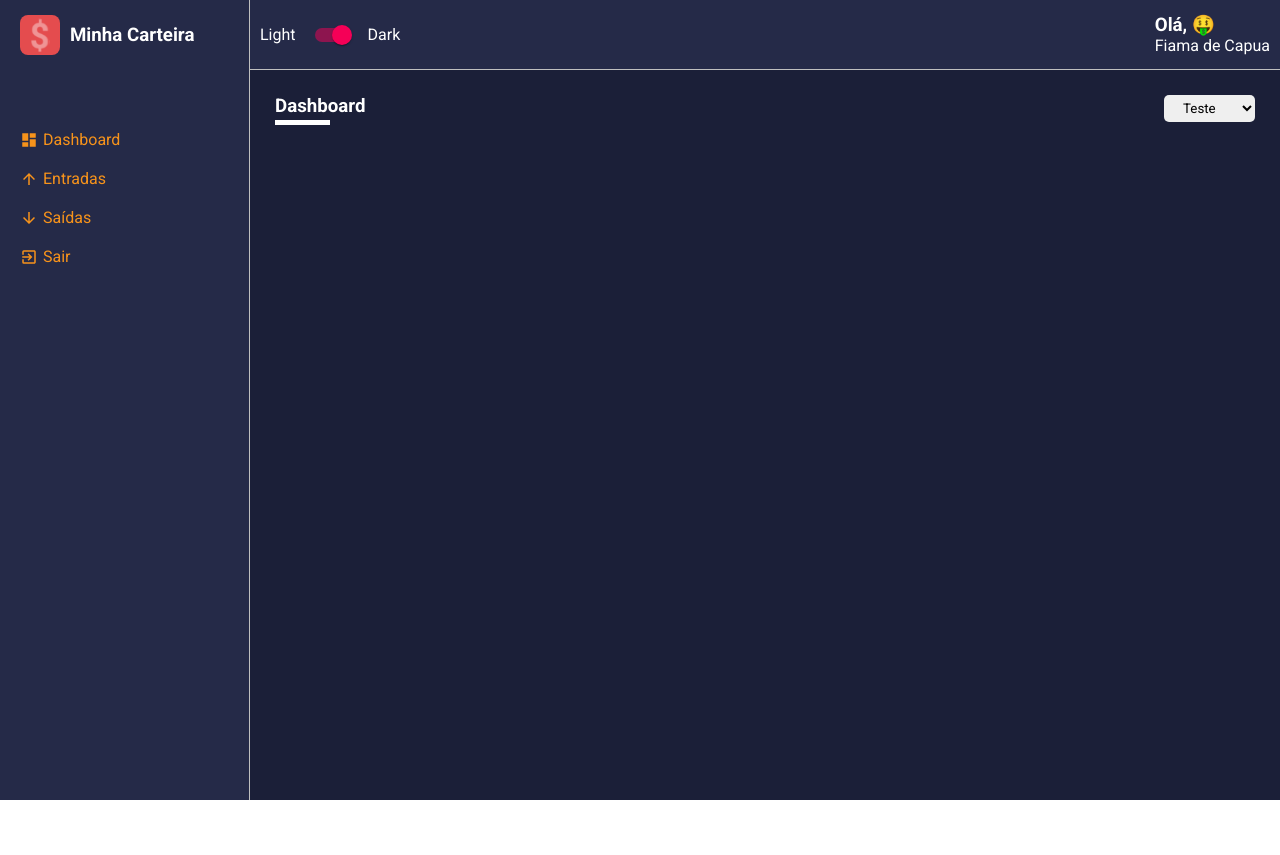
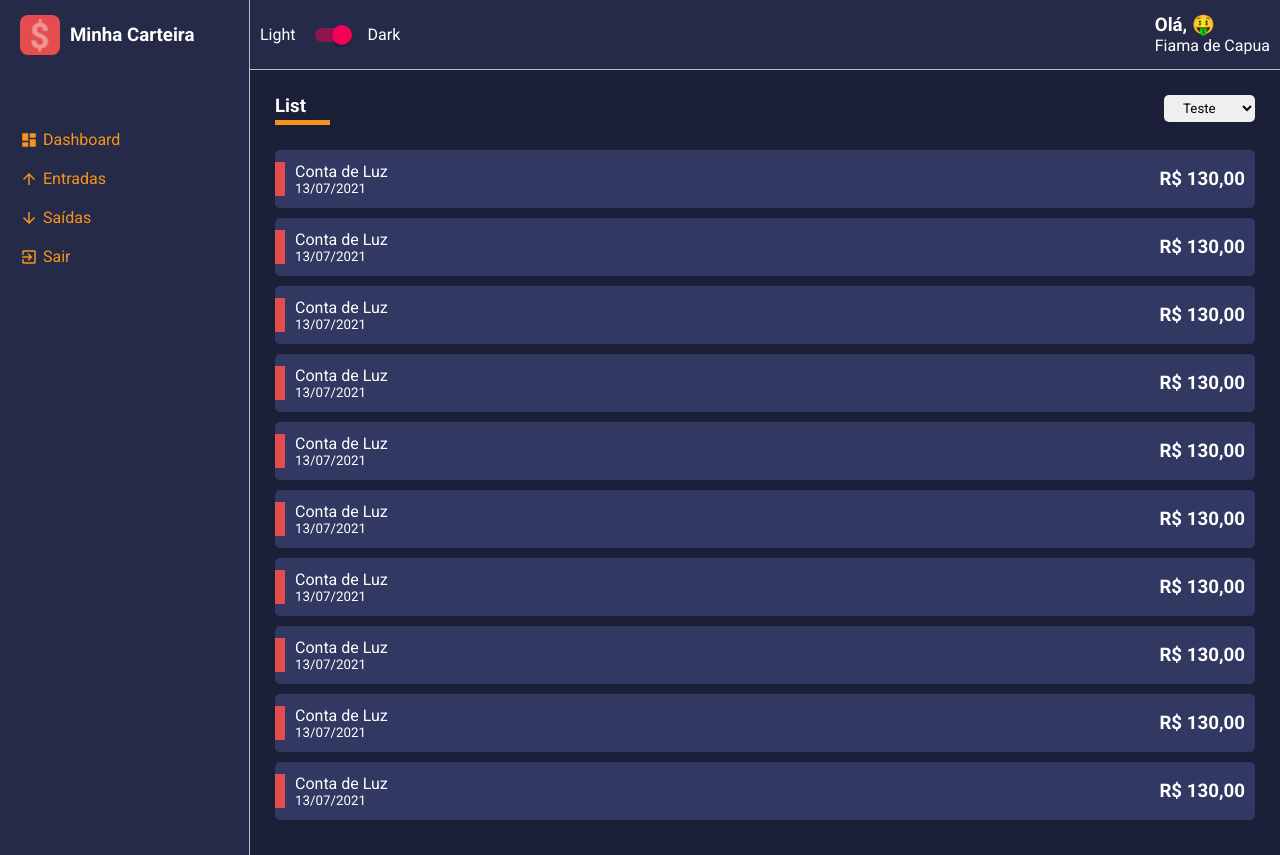
Before and after one commit to oliverwade318/react-my-dashboard-project, a React (Create React App) app: page / in a window 1280 px wide. Before the commit the page ends 800 px from the top, so only its background shows below. Built offline with nearby package versions, Linux system fonts and the light colour scheme.

Commit message:
(feat) create cards from list financial movements

```diff
--- a/src/App.tsx
+++ b/src/App.tsx
@@ -2,7 +2,7 @@
 import { ThemeProvider } from 'styled-components';
 import GlobalStyles from './styles/GlobalStyles';
 import Layout from './components/Layout';
-import Dashboard from './pages/Dashboard';
+import List from './pages/List';
 import dark from './styles/themes/dark';
 
 const App: React.FC = () => {
@@ -10,7 +10,7 @@
         <ThemeProvider theme={dark}>
             <GlobalStyles />
             <Layout>
-                <Dashboard />
+                <List />
             </Layout>
         </ThemeProvider>
     );
--- /dev/null
+++ b/src/components/HistoryFinanceCard/index.tsx
@@ -0,0 +1,33 @@
+import React from 'react';
+import { Container, Tag } from './styles';
+
+interface IHistoryFinanceCardProps {
+    cardColor: string;
+    tagColor: string;
+    title: string;
+    subtitle: string;
+    amount: string;
+}
+
+const HistoryFinanceCard: React.FC<IHistoryFinanceCardProps> = ({
+    cardColor,
+    tagColor,
+    title,
+    subtitle,
+    amount,
+}) => {
+    return (
+        <Container color={cardColor}>
+            <Tag color={tagColor} />
+
+            <div>
+                <span>{title}</span>
+                <small>{subtitle}</small>
+            </div>
+
+            <h3>{amount}</h3>
+        </Container>
+    );
+};
+
+export default HistoryFinanceCard;
--- /dev/null
+++ b/src/components/HistoryFinanceCard/styles.ts
@@ -0,0 +1,45 @@
+import styled from 'styled-components';
+
+interface IContainerProps {
+    color: string;
+}
+
+interface ITagProps {
+    color: string;
+}
+
+export const Container = styled.li<IContainerProps>`
+    background-color: ${(props) => props.color};
+    border-radius: 5px;
+    display: flex;
+    justify-content: space-between;
+    align-items: center;
+    list-style: none;
+    margin: 10px 0;
+    padding: 12px 10px;
+    cursor: pointer;
+    transition: all 0.3s;
+
+    position: relative;
+
+    &:hover {
+        opacity: 0.7;
+        transform: translateX(10px);
+    }
+
+    > div {
+        display: flex;
+        flex-direction: column;
+        justify-content: space-between;
+        padding-left: 10px;
+    }
+`;
+
+export const Tag = styled.div<ITagProps>`
+    position: absolute;
+    left: 0;
+    width: 8px;
+    height: 60%;
+
+    background-color: ${(props) => props.color};
+`;
--- a/src/pages/List/index.tsx
+++ b/src/pages/List/index.tsx
@@ -1,7 +1,8 @@
 import React from 'react';
 import ContentHeader from '../../components/ContentHeader';
+import HistoryFinanceCard from '../../components/HistoryFinanceCard';
 import SelectInput from '../../components/SelectInput';
-import { Container } from './styles';
+import { Container, Content } from './styles';
 
 const List: React.FC = () => {
     const options = [
@@ -14,6 +15,88 @@
             <ContentHeader title="List" lineColor="#F7931B">
                 <SelectInput options={options} />
             </ContentHeader>
+
+            <Content>
+                <HistoryFinanceCard
+                    cardColor="#313862"
+                    tagColor="#E44C4E"
+                    title="Conta de Luz"
+                    subtitle="13/07/2021"
+                    amount="R$ 130,00"
+                />
+
+                <HistoryFinanceCard
+                    cardColor="#313862"
+                    tagColor="#E44C4E"
+                    title="Conta de Luz"
+                    subtitle="13/07/2021"
+                    amount="R$ 130,00"
+                />
+
+                <HistoryFinanceCard
+                    cardColor="#313862"
+                    tagColor="#E44C4E"
+                    title="Conta de Luz"
+                    subtitle="13/07/2021"
+                    amount="R$ 130,00"
+                />
+
+                <HistoryFinanceCard
+                    cardColor="#313862"
+                    tagColor="#E44C4E"
+                    title="Conta de Luz"
+                    subtitle="13/07/2021"
+                    amount="R$ 130,00"
+                />
+
+                <HistoryFinanceCard
+                    cardColor="#313862"
+                    tagColor="#E44C4E"
+                    title="Conta de Luz"
+                    subtitle="13/07/2021"
+                    amount="R$ 130,00"
+                />
+
+                <HistoryFinanceCard
+                    cardColor="#313862"
+                    tagColor="#E44C4E"
+                    title="Conta de Luz"
+                    subtitle="13/07/2021"
+                    amount="R$ 130,00"
+                />
+
+                <HistoryFinanceCard
+                    cardColor="#313862"
+                    tagColor="#E44C4E"
+                    title="Conta de Luz"
+                    subtitle="13/07/2021"
+                    amount="R$ 130,00"
+                />
+
+                <HistoryFinanceCard
+                    cardColor="#313862"
+                    tagColor="#E44C4E"
+                    title="Conta de Luz"
+                    subtitle="13/07/2021"
+                    amount="R$ 130,00"
+                />
+
+                <HistoryFinanceCard
+                    cardColor="#313862"
+                    tagColor="#E44C4E"
+                    title="Conta de Luz"
+                    subtitle="13/07/2021"
+                    amount="R$ 130,00"
+                />
+
+                <HistoryFinanceCard
+                    cardColor="#313862"
+                    tagColor="#E44C4E"
+                    title="Conta de Luz"
+                    subtitle="13/07/2021"
+                    amount="R$ 130,00"
+                />
+            </Content>
         </Container>
     );
 };
--- a/src/pages/List/styles.ts
+++ b/src/pages/List/styles.ts
@@ -1,3 +1,5 @@
 import styled from 'styled-components';
 
 export const Container = styled.div``;
+
+export const Content = styled.div``;
```
